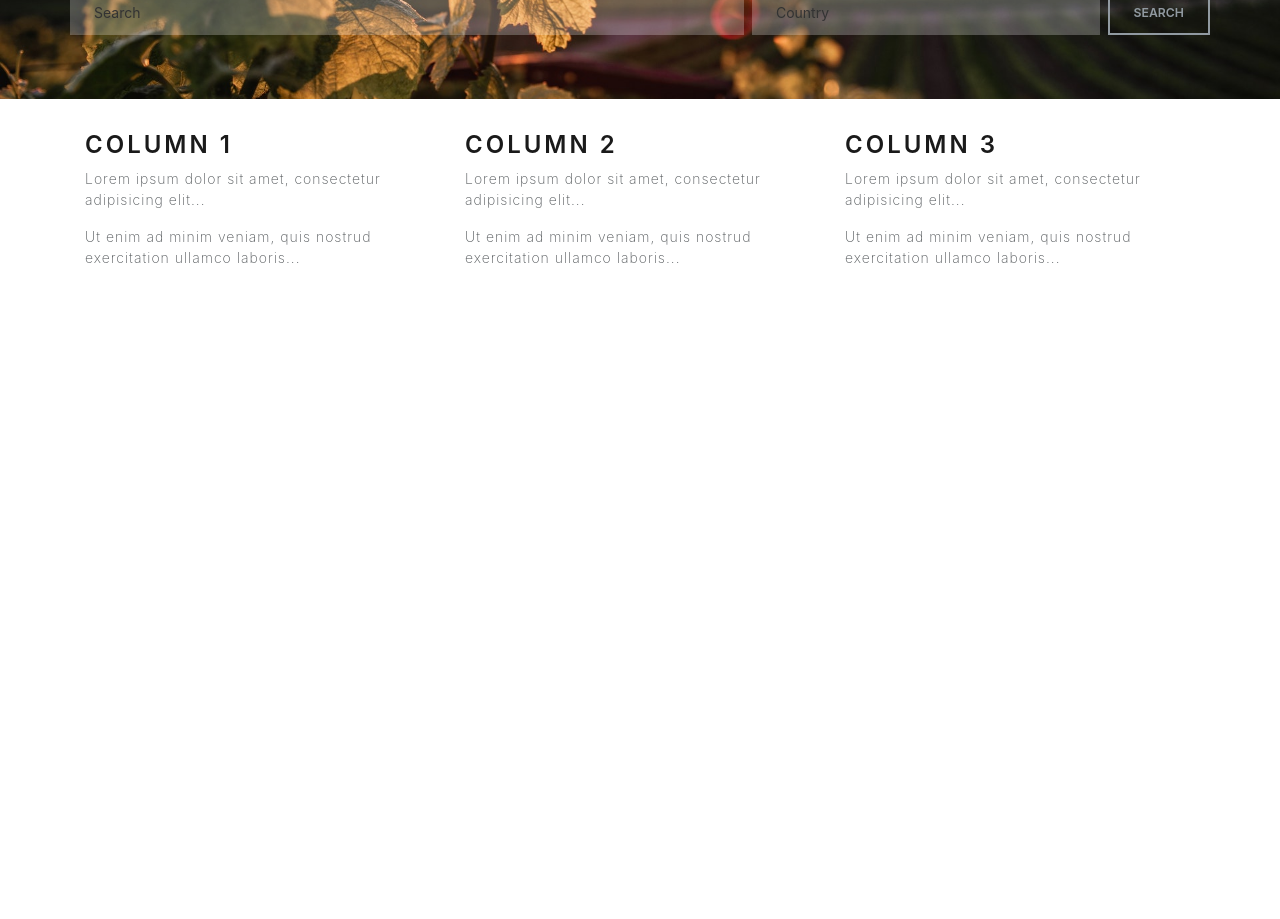
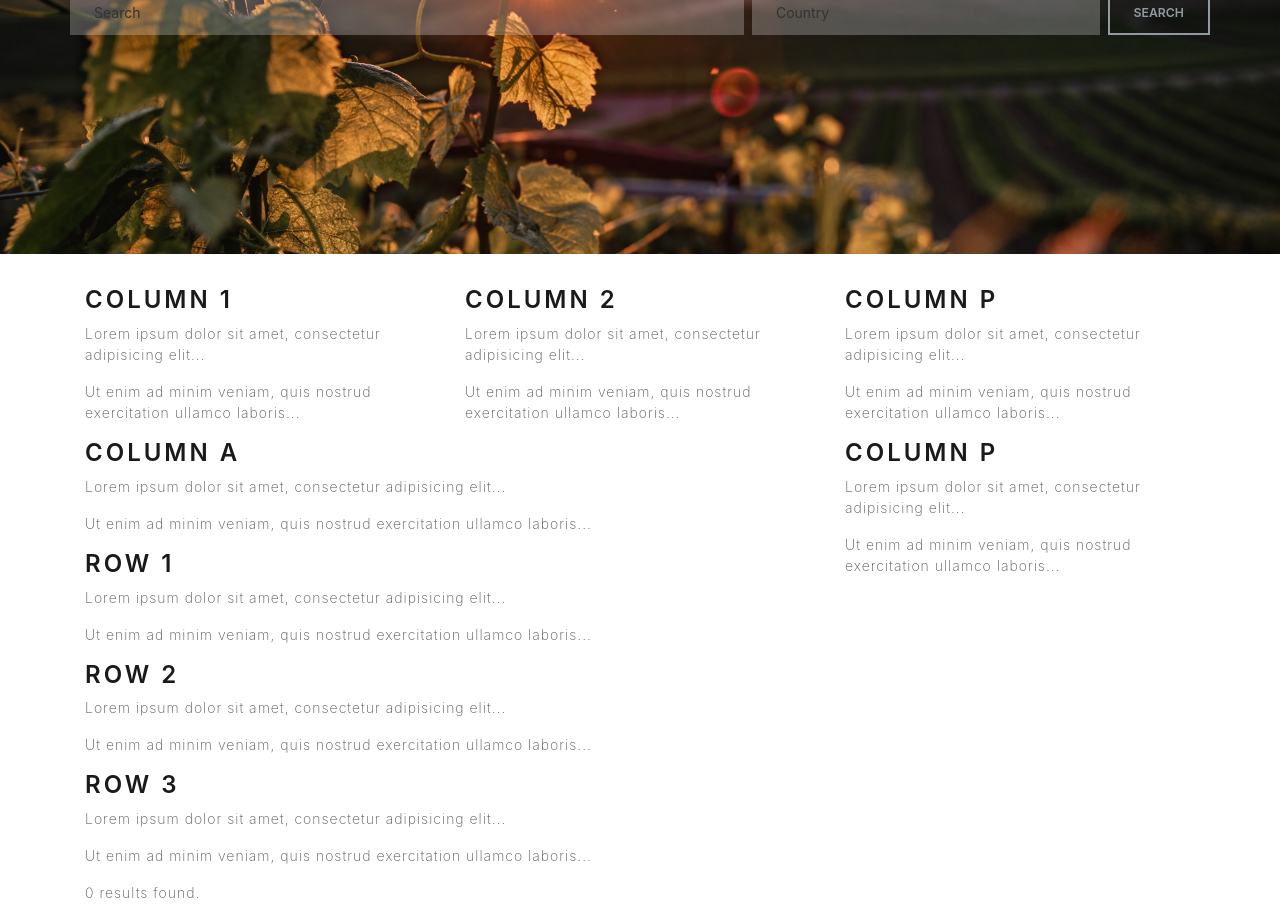
Before and after one commit to xdth/WorldWineApp_frontend, a React (Create React App) app: page / in a window 1280 px wide. Shown: the part 200-1119 px from the top of the page. Before the commit the page ends 800 px from the top, so only its background shows below. Built offline with nearby package versions, Linux system fonts and the light colour scheme.

Commit message:
adding navbar component

```diff
--- a/src/App.css
+++ b/src/App.css
@@ -10,8 +10,12 @@
 }
 
 .navbar,.navbar-dark,.bg-primary {background-color:rgba(0, 0, 0, 0.445) !important}
+.aright {
+    display: flex;
+    justify-content: flex-end !important;
+  }
 .jumbotron {background-color:transparent;}
-.jumbotron .container{padding: 0 100px;}
+.jumbotron .container{padding: 0 100px; height: 200px;}
 @media only screen and (max-width:768px){.jumbotron .container{padding: 0 10px;}}
 .jumbotron p {background-color:transparent; color:#ffffffab; font-weight: bold;}
 .form-inline {
--- a/src/App.js
+++ b/src/App.js
@@ -22,7 +22,7 @@ class App extends React.Component {
       <>
 
       {/* container */}
-      <div className="container-fluid">
+      <div className="container-fluid w-header">
 
         {/* navbar */}
         <nav className="navbar navbar-expand-lg navbar-dark bg-primary">
@@ -31,8 +31,8 @@ class App extends React.Component {
             <span className="navbar-toggler-icon"></span>
           </button>
 
-          <div className="collapse navbar-collapse" id="navbarColor01">
-            <ul className="navbar-nav mr-auto">
+          <div className="collapse navbar-collapse justify-content-end" id="navbarColor01">
+            <ul className="navbar-nav">
               <li className="nav-item active">
                 <a className="nav-link" href="/">Home <span className="sr-only">(current)</span></a>
               </li>
@@ -72,7 +72,8 @@ class App extends React.Component {
 
 
       {/* container */}
-      <div className="container">
+      <div className="container home">
+        {/* homepage */}
         <div className="row">
           <div className="col-sm-4">
             <h3>Column 1</h3>
@@ -85,11 +86,49 @@ class App extends React.Component {
             <p>Ut enim ad minim veniam, quis nostrud exercitation ullamco laboris...</p>
           </div>
           <div className="col-sm-4">
-            <h3>Column 3</h3>
+            <h3>Column P</h3>
             <p>Lorem ipsum dolor sit amet, consectetur adipisicing elit...</p>
             <p>Ut enim ad minim veniam, quis nostrud exercitation ullamco laboris...</p>
           </div>
         </div>
+
+        <div className="row">
+          <div className="col-sm-8">
+            <h3>Column A</h3>
+            <p>Lorem ipsum dolor sit amet, consectetur adipisicing elit...</p>
+            <p>Ut enim ad minim veniam, quis nostrud exercitation ullamco laboris...</p>
+            <div className="row">
+              <div className="col-sm-12">
+                <h3>Row 1</h3>
+                <p>Lorem ipsum dolor sit amet, consectetur adipisicing elit...</p>
+                <p>Ut enim ad minim veniam, quis nostrud exercitation ullamco laboris...</p>
+              </div>
+              <div className="col-sm-12">
+                <h3>Row 2</h3>
+                <p>Lorem ipsum dolor sit amet, consectetur adipisicing elit...</p>
+                <p>Ut enim ad minim veniam, quis nostrud exercitation ullamco laboris...</p>
+              </div>
+              <div className="col-sm-12">
+                <h3>Row 3</h3>
+                <p>Lorem ipsum dolor sit amet, consectetur adipisicing elit...</p>
+                <p>Ut enim ad minim veniam, quis nostrud exercitation ullamco laboris...</p>
+              </div>
+            </div>
+          </div>
+          <div className="col-sm-4">
+            <h3>Column P</h3>
+            <p>Lorem ipsum dolor sit amet, consectetur adipisicing elit...</p>
+            <p>Ut enim ad minim veniam, quis nostrud exercitation ullamco laboris...</p>
+          </div>
+        </div>
+
+        <div className="row">
+              <div className="col-sm-12">
+                <p>0 results found.</p>
+              </div>
+        </div>
+
+
       </div>
       {/* /container */}
 
```
Also changed, not shown: src/components/navbar.js (added).
